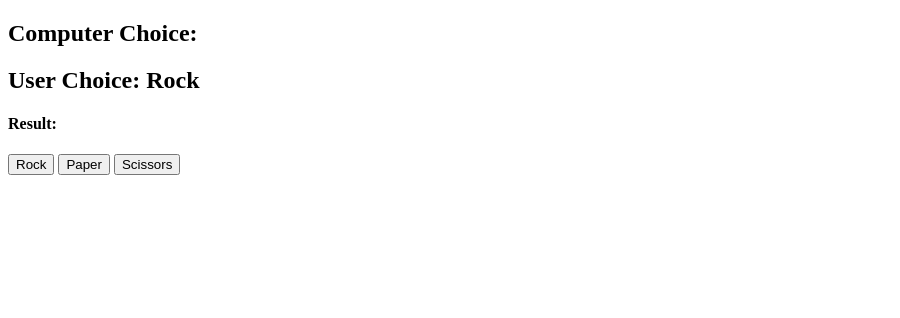
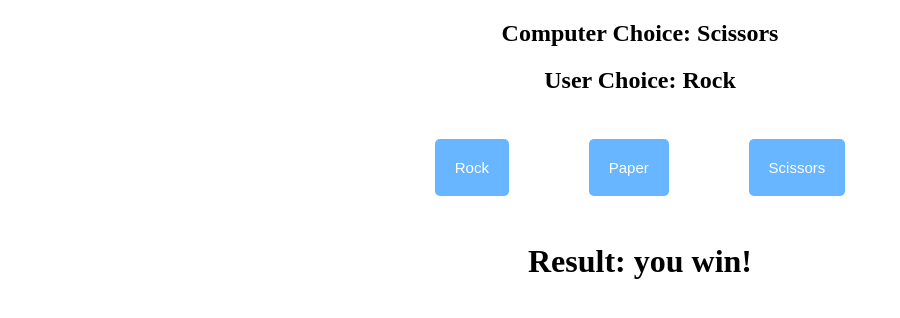
Before and after one commit to BurhanRaja/Javascript_Projects, a plain HTML site: page Rock Papper Scissor/index.html in a window 1280 px wide. Both pictures are taken after a click on the button "Rock". Shown: the whole page, without its empty margins (0-900 px from the left). Drawn offline with Linux system fonts and the light colour scheme.

Commit message:
One Project added

```diff
--- a/Rock Papper Scissor/app.js
+++ b/Rock Papper Scissor/app.js
@@ -1,12 +1,43 @@
-const computerChoiceDisplay = document.getElementById('computer-choice')
-const userChoiceDisplay = document.getElementById('user-choice')
-const resultDisplay = document.getElementById('result')
-const possibleChoices = document.querySelectorAll('button')
-let userChoice
-let computerChoice
-let result
+const computerChoiceDisplay = document.getElementById("computer-choice");
+const userChoiceDisplay = document.getElementById("user-choice");
+const resultDisplay = document.getElementById("result");
+const possibleChoices = document.querySelectorAll("button");
 
-possibleChoices.forEach(possibleChoice => possibleChoice.addEventListener('click', (e) => {
-    userChoice = e.target.innerHTML
-    userChoiceDisplay.innerHTML = userChoice
-}))
+var userChoice;
+var computerChoice;
+var result;
+
+possibleChoices.forEach((possibleChoice) => possibleChoice.addEventListener("click", (e) => {
+        userChoice = e.target.innerHTML;
+        userChoiceDisplay.innerHTML = userChoice;
+        getCompRandomNum();
+        getResult();
+    })
+);
+
+function getCompRandomNum() {
+    const randomNum = Math.floor(Math.random() * 3 + 1); // possibleChoices.length
+    if (randomNum === 1) {
+        computerChoice = "Rock";
+    }
+    if (randomNum === 2) {
+        computerChoice = "Scissors";
+    }
+    if (randomNum === 3) {
+        computerChoice = "Paper";
+    }
+    computerChoiceDisplay.innerHTML = computerChoice;
+}
+
+function getResult() {
+    if (computerChoice === userChoice) {
+        result = "its a draw!";
+    }
+    if ((computerChoice === "Rock" && userChoice === "Paper") || (computerChoice === "Paper" && userChoice === "Scissors") || (computerChoice === "Scissors" && userChoice === "Rock")) {
+        result = "you win!";
+    }
+    if ((computerChoice === "Rock" && userChoice === "Scissors") || (computerChoice === "Paper" && userChoice === "Rock") || (computerChoice === "Scissors" && userChoice === "Paper")) {
+        result = "you lost!";
+    }
+    resultDisplay.innerHTML = result;
+}
--- a/Rock Papper Scissor/index.html
+++ b/Rock Papper Scissor/index.html
@@ -13,13 +13,16 @@
         <h2>Computer Choice: <span id="computer-choice"></span> </h2>
         <h2>User Choice: <span id="user-choice"></span> </h2>
     </div>
-    <div class="result-container">
-        <h4 class="results">Result: <span id="result"></span></h4>
+
+    <div class="btn-container">
+        <button class="button" id="rock">Rock</button>
+        <button class="button" id="paper">Paper</button>
+        <button class="button" id="scissors">Scissors</button>
     </div>
 
-    <button class="button" id="rock">Rock</button>
-    <button class="button" id="paper">Paper</button>
-    <button class="button" id="scissors">Scissors</button>
+    <div class="result-container">
+        <h1 class="results">Result: <span id="result"></span></h1>
+    </div>
 
 </body>
 <script src="app.js" charset="utf-8"></script>
--- a/Rock Papper Scissor/style.css
+++ b/Rock Papper Scissor/style.css
@@ -0,0 +1,18 @@
+.choices-container, .result-container, .btn-container {
+    text-align: center;
+}
+
+.button {
+    border-radius: 5px 5px;
+    border: none;
+    padding: 20px;
+    font-size: 15px;
+    margin: 2% 3%;
+    background-color: rgb(103, 182, 255);
+    color:white;
+}
+
+.button:hover{
+    background-color: rgb(0, 110, 255);
+    cursor: pointer;
+}
```
